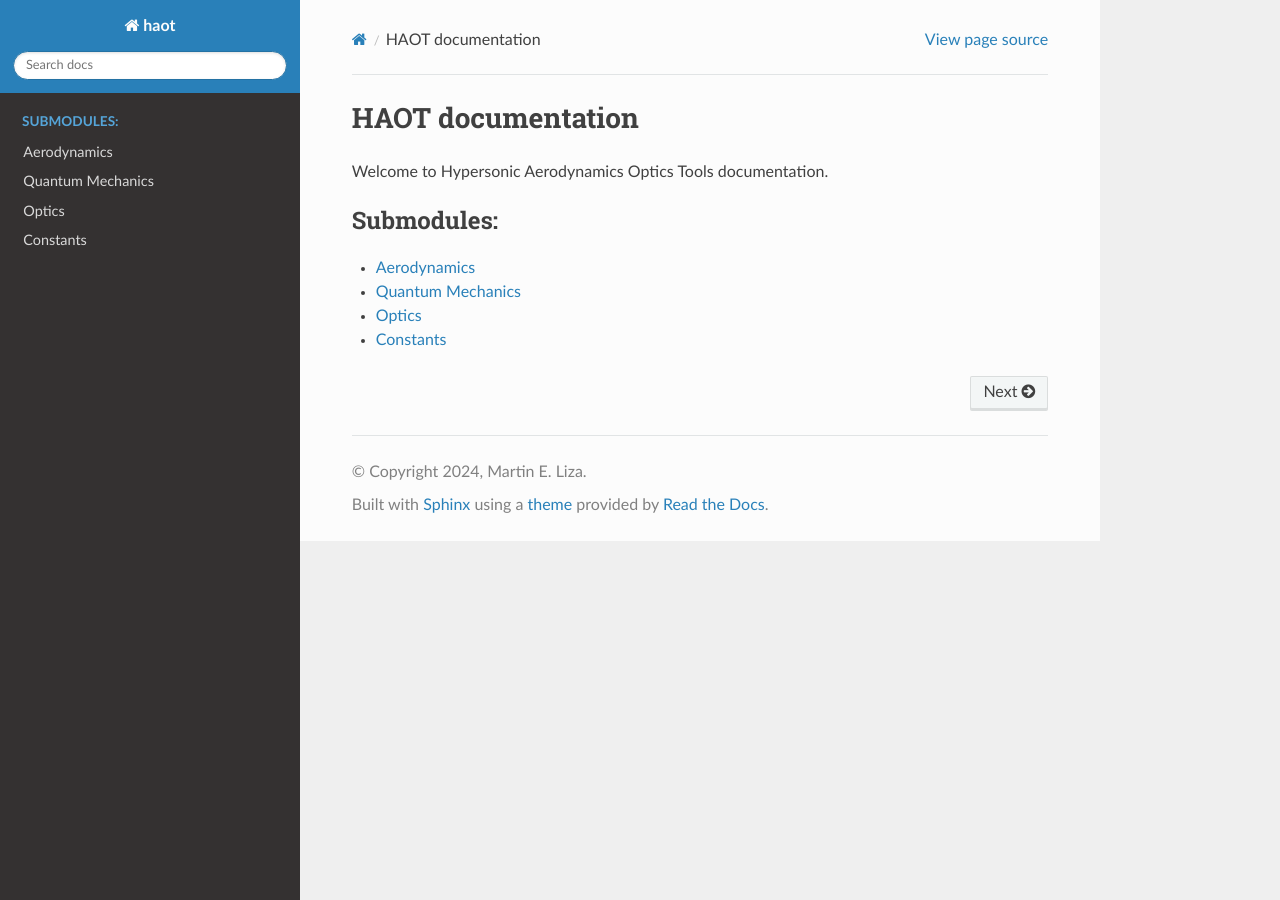
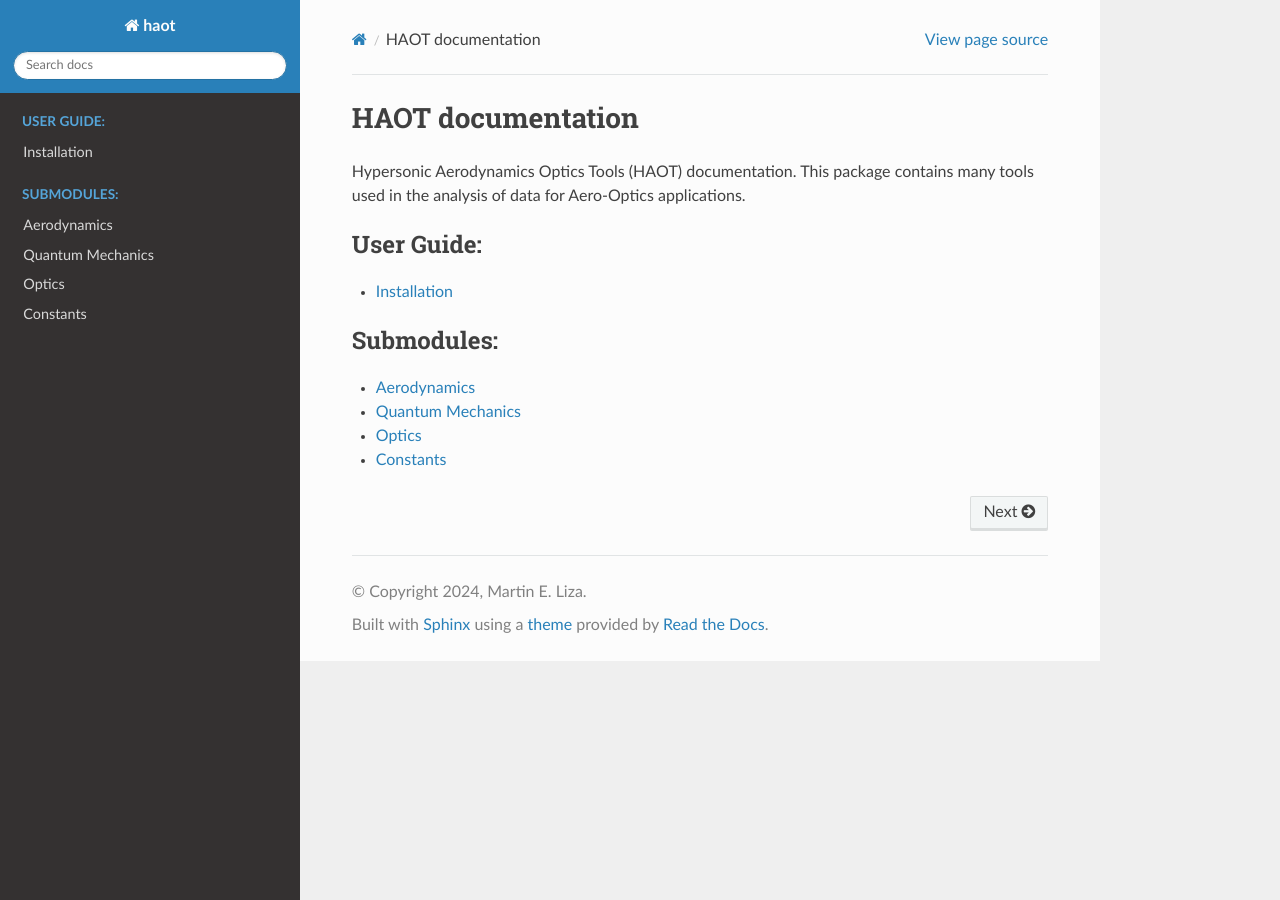
Before and after one commit to mliza/HAOT, a Sphinx documentation site: the page built from docs/source/index.rst, in a window 1280 px wide. Built offline with Sphinx 7.4.7 and the Read the Docs theme 3.1.0, drawn with Linux system fonts in a browser that asks for light colours; the version number is read from the project's files by our own code.

Commit message:
added installations

```diff
--- a/docs/source/conf.py
+++ b/docs/source/conf.py
@@ -39,6 +39,10 @@ autodoc_mock_imports = ['setup']
 html_theme = 'sphinx_rtd_theme'
 #html_static_path = ['_static']
 
+rst_prolog = f"""
+    .. _PyPI: https://pypi.org/project/haot/
+    """
+
 latex_elements = {
     'papersize': 'a4paper',  # Set the paper size to A4 (or 'letterpaper' for US Letter)
     'pointsize': '10pt',     # Set the font size
--- a/docs/source/index.rst
+++ b/docs/source/index.rst
@@ -3,8 +3,14 @@
 HAOT documentation
 ==================
 
-Welcome to Hypersonic Aerodynamics Optics Tools documentation.
+Hypersonic Aerodynamics Optics Tools (HAOT) documentation. This package
+contains many tools used in the analysis of data for Aero-Optics applications.
 
+.. toctree::
+   :maxdepth: 1
+   :caption: User Guide:
+
+   user_guide/installation
 
 .. toctree::
    :maxdepth: 1
```
Also changed, not shown: docs/source/user_guide/installation.rst (added, +10 -0 lines).
